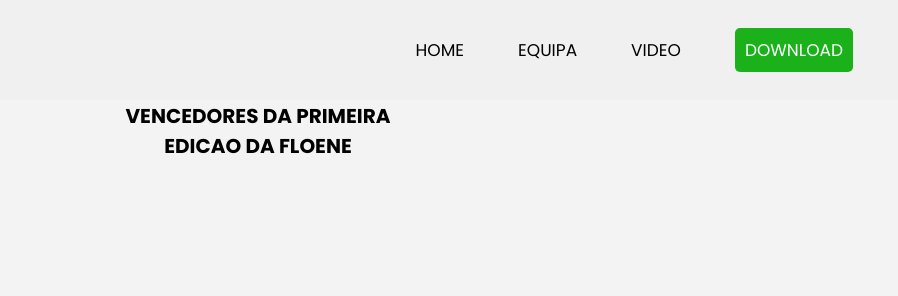
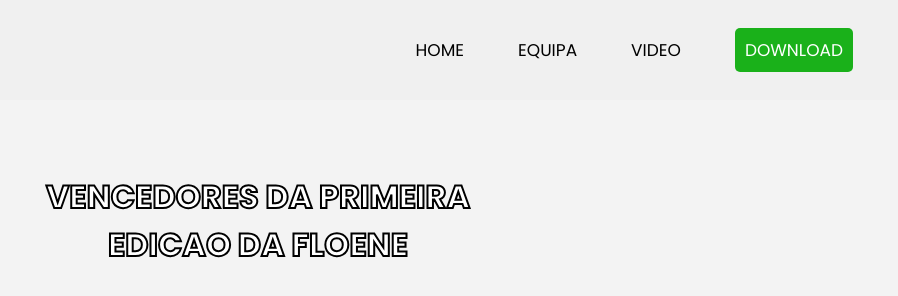
Before and after one commit to BioRevolucionarios/BioRevolucionarios.github.io, a plain HTML site: page index.html in a window 1280 px wide. Shown: the full height of the page, 382-1280 px from the left. Drawn offline with nearby package versions, Linux system fonts and the light colour scheme.

Commit message:
Update index.html

```diff
--- a/index.html
+++ b/index.html
@@ -26,7 +26,9 @@
 
 
     <div class="DivQuemSomosDiv">
-        <h2>VENCEDORES DA PRIMEIRA </br> EDICAO DA FLOENE</h2>
+        <div class="BannerVencedores">
+            <h2>VENCEDORES DA PRIMEIRA </br> EDICAO DA FLOENE</h2>
+        </div>
     </div>
 </body>
 </html>
```
